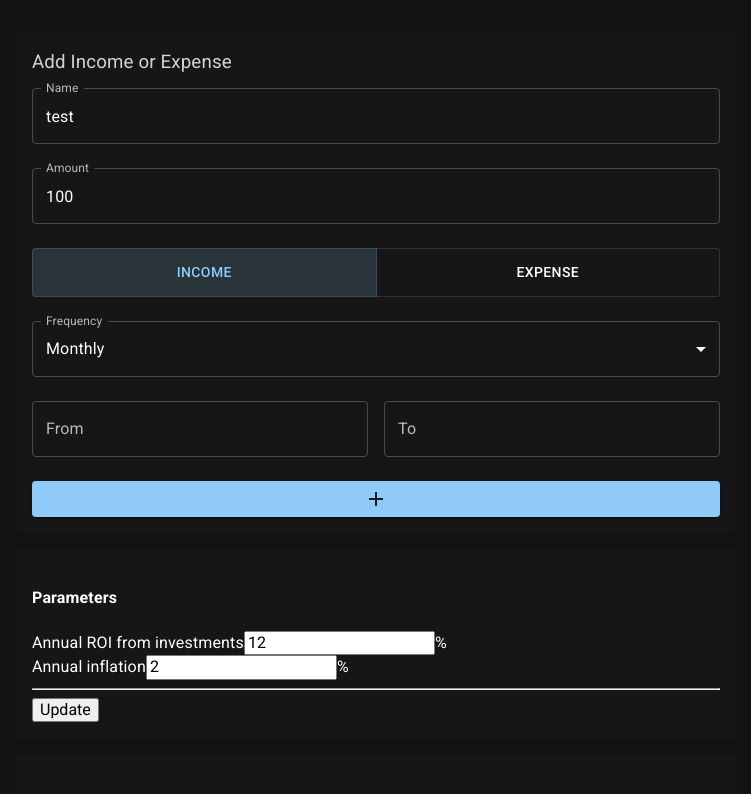
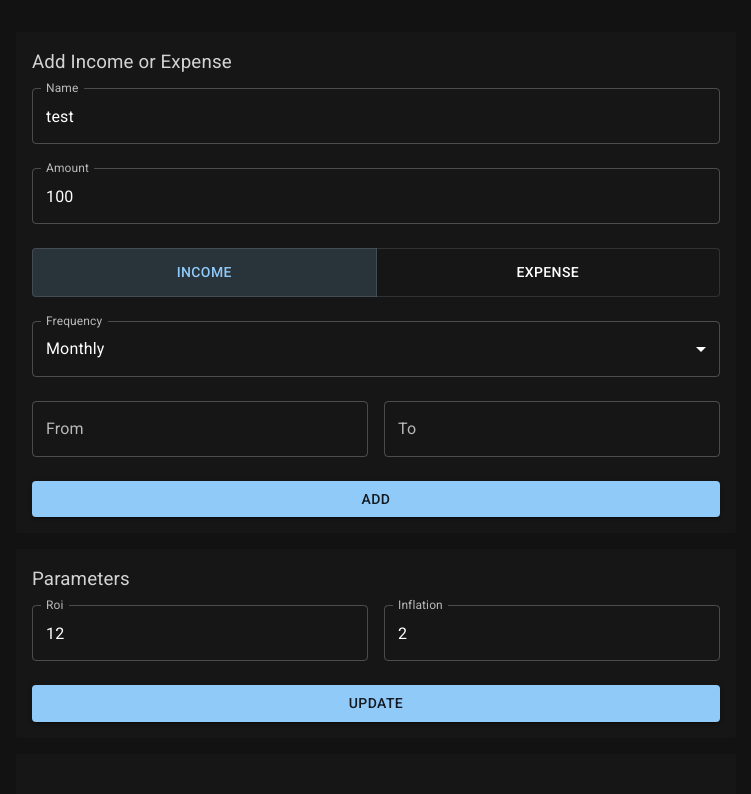
Before and after one commit to emslGit/budget, a React app in the folder client/: page / in a window 1280 px wide. Shown: the top 794 px of the page, without its empty margins (264-1015 px from the left). Built offline with nearby package versions, Linux system fonts and the light colour scheme.

Commit message:
Modified params card

```diff
--- a/client/src/components/financeForm/FinanceForm.tsx
+++ b/client/src/components/financeForm/FinanceForm.tsx
@@ -1,25 +1,35 @@
 import React, { useContext, useState } from 'react';
-import {FormControl, TableFooter, TextField, InputLabel, Select, MenuItem, Button, Stack, ToggleButton, ToggleButtonGroup, IconButton} from '@mui/material';
+
+import Button from '@mui/material/Button';
+import FormControl from '@mui/material/FormControl';
+import IconButton from '@mui/material/IconButton';
+import InputLabel from '@mui/material/InputLabel';
+import MenuItem from '@mui/material/MenuItem';
+import Select from '@mui/material/Select';
+import Stack from '@mui/material/Stack';
+import Paper from '@mui/material/Paper';
 import Table from '@mui/material/Table';
 import TableBody from '@mui/material/TableBody';
 import TableCell from '@mui/material/TableCell';
 import TableContainer from '@mui/material/TableContainer';
 import TableHead from '@mui/material/TableHead';
+import TableFooter from '@mui/material/TableFooter';
 import TableRow from '@mui/material/TableRow';
-import Paper from '@mui/material/Paper';
+import TextField from '@mui/material/TextField';
+import ToggleButton from '@mui/material/ToggleButton';
+import ToggleButtonGroup from '@mui/material/ToggleButtonGroup';
 
-import { Add, Delete } from '@mui/icons-material';
+import Delete from '@mui/icons-material/Delete';
+import {AdapterDayjs} from '@mui/x-date-pickers/AdapterDayjs';
+import {LocalizationProvider} from '@mui/x-date-pickers/LocalizationProvider';
+import {MobileDatePicker} from '@mui/x-date-pickers/MobileDatePicker';
+
+import dayjs, { Dayjs } from 'dayjs';
 import { v4 as uuidv4 } from 'uuid';
 
-import dayjs, { Dayjs } from 'dayjs';
-import { AdapterDayjs } from '@mui/x-date-pickers/AdapterDayjs';
-import { LocalizationProvider } from '@mui/x-date-pickers/LocalizationProvider';
-import { MobileDatePicker } from '@mui/x-date-pickers/MobileDatePicker';
-
 import {Context} from "../baseLayout/BaseLayout"
-import {FREQUENCY, MONTHS, Frequency, Category} from '../../utils/constants';
+import {FREQUENCY, Frequency, Category} from '../../utils/constants';
 import {IFinanceItem} from "../../utils/interfaces";
-import './financeForm.css';
 
 
 interface IProps {
@@ -71,8 +81,20 @@ const FinanceForm: React.FC<IProps> = ({handleAddFunction, handleDeleteFunction}
   return (
     <Stack className="financeForm card" spacing={3}>
       <h3>Add Income or Expense</h3>
-      <TextField id="name-input" label="Name" variant="outlined" defaultValue={defaultFinanceItem.itemName} onChange={(e) => setItemName(e.target.value)}/>
-      <TextField id="amount-input" label="Amount" variant="outlined" defaultValue={defaultFinanceItem.amount} onChange={(e) => setAmount(parseInt(e.target.value))}/>
+      <TextField
+        id="name-input"
+        label="Name"
+        variant="outlined"
+        defaultValue={defaultFinanceItem.itemName}
+        onChange={(e) => setItemName(e.target.value)}
+      />
+      <TextField
+        id="amount-input"
+        label="Amount"
+        variant="outlined"
+        defaultValue={defaultFinanceItem.amount}
+        onChange={(e) => setAmount(parseInt(e.target.value))}
+      />
       <ToggleButtonGroup
         fullWidth
         color="primary"
@@ -120,7 +142,7 @@ const FinanceForm: React.FC<IProps> = ({handleAddFunction, handleDeleteFunction}
         </LocalizationProvider>
       </Stack>
       <Button variant="contained" onClick={() => handleSubmit()}>
-        <Add />
+        Add
       </Button>
       {items.length && <TableContainer component={Paper}>
         <Table sx={{ minWidth: 650 }} size="small" aria-label="a dense table">
--- a/client/src/components/paramsForm/ParamsForm.tsx
+++ b/client/src/components/paramsForm/ParamsForm.tsx
@@ -1,5 +1,9 @@
-import React, { useRef } from 'react';
-import { strings } from '../../utils/strings';
+import React, { useState } from 'react';
+
+import Button from '@mui/material/Button';
+import Stack from '@mui/material/Stack';
+import TextField from '@mui/material/TextField';
+
 import { IFinanceParams } from '../../utils/interfaces';
 import './paramsForm.css';
 
@@ -7,41 +11,45 @@ interface Props {
   handleUpdateClick(params: IFinanceParams): void;
 }
 
+const defaultRoi: number = 12;
+const defaultInflation: number = 2;
+
 const ParamsForm: React.FC<Props> = ({handleUpdateClick}: Props) => {
-  const roiInput = useRef<HTMLInputElement>(null);
-  const inflationInput = useRef<HTMLInputElement>(null);
+  const [roi, setRoi] = useState<number>(defaultRoi);
+  const [inflation, setInflation] = useState<number>(defaultInflation);
 
-  const handleFormSubmit = (ev: React.FormEvent<HTMLFormElement>) => {
-    ev.preventDefault();
-
+  const handleSubmit = () => {
     handleUpdateClick({
-      roi: roiInput.current ? Number(roiInput.current.value) : 0,
-      inflation: inflationInput.current ? Number(inflationInput.current.value) : 0
+      roi: roi || 0,
+      inflation: inflation || 0
     });
   }
 
   return (
-    <div className="paramsForm card">
-      <h4>Parameters</h4>
-      <form onSubmit={(ev) => handleFormSubmit(ev)}>
-        <div>
-          <label>{strings.roi}</label>
-          <span>
-            <input ref={roiInput} defaultValue={12} type="number"></input>
-            <span>%</span>
-          </span>
-        </div>
-        <div>
-          <label>{strings.inflation}</label>
-          <span>
-            <input ref={inflationInput} defaultValue={2} type="number"></input>
-            <span>%</span>
-          </span>
-        </div>
-        <hr></hr>
-        <button className="btn-small">Update</button>
-      </form>
-    </div>
+    <Stack className="paramsForm card" spacing={3}>
+      <h3>Parameters</h3>
+      <Stack direction="row" spacing={2}>
+        <TextField
+          fullWidth
+          id="roi-input"
+          label="Roi"
+          variant="outlined"
+          defaultValue={roi}
+          onChange={(e) => setRoi(parseInt(e.target.value))}
+        />
+        <TextField
+          fullWidth
+          id="inflation-input"
+          label="Inflation"
+          variant="outlined"
+          defaultValue={inflation}
+          onChange={(e) => setInflation(parseInt(e.target.value))}
+        />
+      </Stack>
+      <Button variant="contained" onClick={() => handleSubmit()}>
+        Update
+      </Button>
+    </Stack>
   );
 }
 
--- a/client/src/components/report/Report.tsx
+++ b/client/src/components/report/Report.tsx
@@ -34,10 +34,6 @@ export const dataAsTimeSeries = (
         const monthTo = item.dateTo ? item.dateTo.month() : 11;
         const current = i * 100 + j;
 
-        if (item.category === Category.Expense) {
-          console.log("e")
-        }
-
         // only if item within time range, and only run annual once a year
         if (
           current >= (yearFrom * 100 + monthFrom) &&
@@ -48,7 +44,7 @@ export const dataAsTimeSeries = (
         }
       }
 
-      totalNetArr[`${MONTHS[j + 1]} ${i}`] = Math.round(totalNet);
+      totalNetArr[`${MONTHS[j]} ${i}`] = Math.round(totalNet);
     }
 
     totalNet *= annualModifier;
--- a/client/src/utils/constants.ts
+++ b/client/src/utils/constants.ts
@@ -10,7 +10,6 @@ export enum Frequency {
 }
 
 export const MONTHS = [
-  "-",
   "Jan",
   "Feb",
   "Mar",
```
Also changed, not shown: client/src/components/financeForm/financeForm.css (deleted, +0 -34 lines), 1 other file (tests, documents, lock files or other folders).
